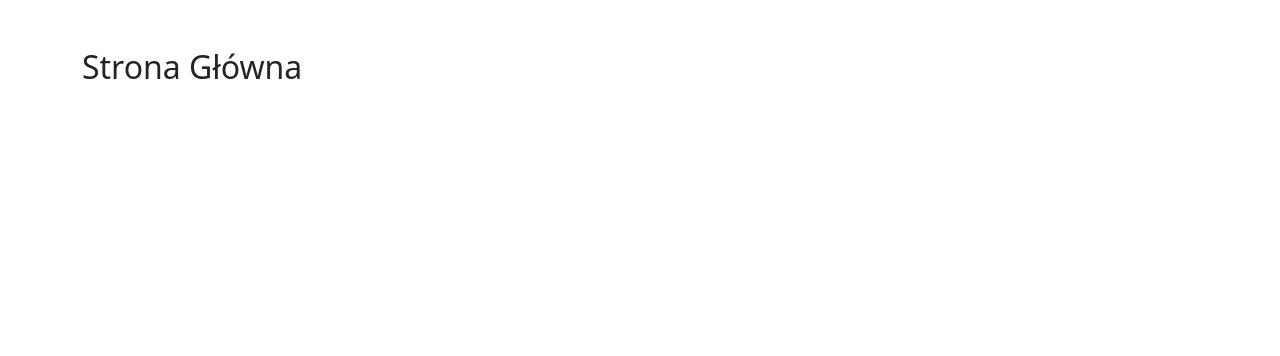
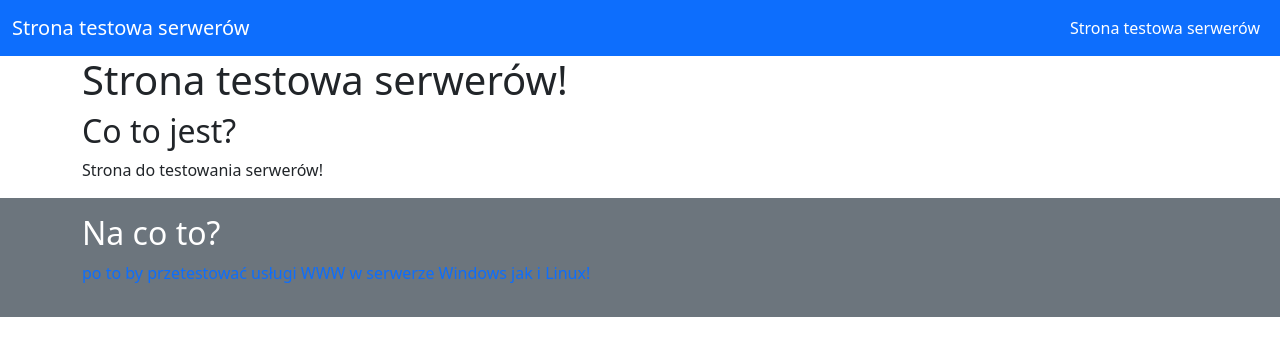
Before and after one commit to MAKisON107/strona_testowa, a plain HTML site: page index.html in a window 1280 px wide. Drawn offline with nearby package versions, Linux system fonts and the light colour scheme; files that its build step writes are made by us from their sources.

Commit message:
update #3

```diff
--- a/index.html
+++ b/index.html
@@ -1,17 +1,54 @@
+
 <!DOCTYPE html>
 <html lang="pl">
 <head>
     <meta charset="UTF-8">
     <meta http-equiv="X-UA-Compatible" content="IE=edge">
     <meta name="viewport" content="width=device-width, initial-scale=1.0">
-    <title></title>
+    <title>Testy</title>
     <link rel="stylesheet" href="css/bootstrap/bootstrap.min.css">
     <link rel="stylesheet" href="https://cdn.jsdelivr.net/npm/bootstrap-icons@1.10.5/font/bootstrap-icons.css">
 </head>
 <body>
-    <main class="container mt-5">
-        <h2>Strona Główna</h2>
+    <nav class="navbar navbar-expand-lg navbar-dark bg-primary">
+        <div class="container-fluid">
+            <a class="navbar-brand" href="index.html">Strona testowa serwerów</a>
+            <button class="navbar-toggler" type="button" data-bs-toggle="collapse"
+                data-bs-target="#navbarSupportedContent">
+                <span class="navbar-toggler-icon"></span>
+            </button>
+            <div class="collapse navbar-collapse" id="navbarSupportedContent">
+                <ul class="navbar-nav ms-auto mb-2 mb-lg-0">
+                    <li class="nav-item"><a class="nav-link active" href="serwer.html">Strona testowa serwerów</a></li>
+                </ul>
+            </div>
+        </div>
+    </nav>
+    <main class="container">
+        <h1>Strona testowa serwerów!</h1>
+        <div class="padding">
+            <h2>Co to jest?</h2>
+            <p>
+                Strona do testowania serwerów!
+            </p>
+        </div>
     </main>
-    <script src="js/bootstrap/bootstrap.min.js"></script>
+    <footer class="text-bg-secondary mt-3 p-3 footer">
+        <div class="container">
+            <h2>Na co to?</h2>
+            <div class="row">
+                <div class="col-6">
+                    <p class="text-primary">
+                        po to by przetestować usługi WWW w serwerze Windows jak i Linux!
+                    </p>
+                </div>
+                <div class="col-6">
+                    <p></p>
+                    <p></p>
+                </div>
+            </div>
+        </div>
+    </footer>
 </body>
+
 </html>
```
